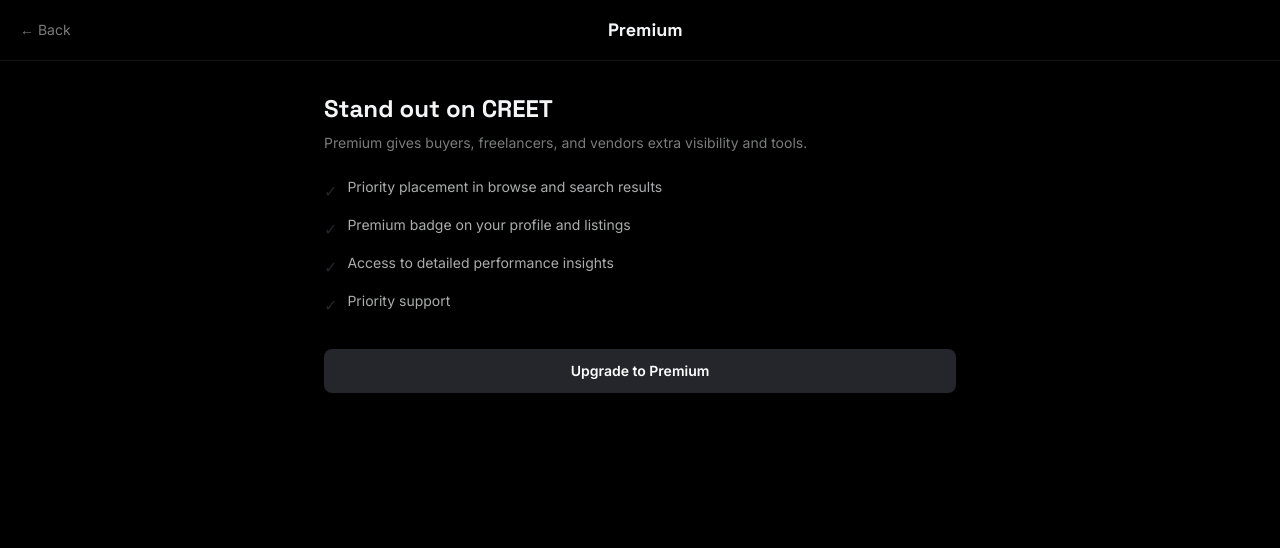
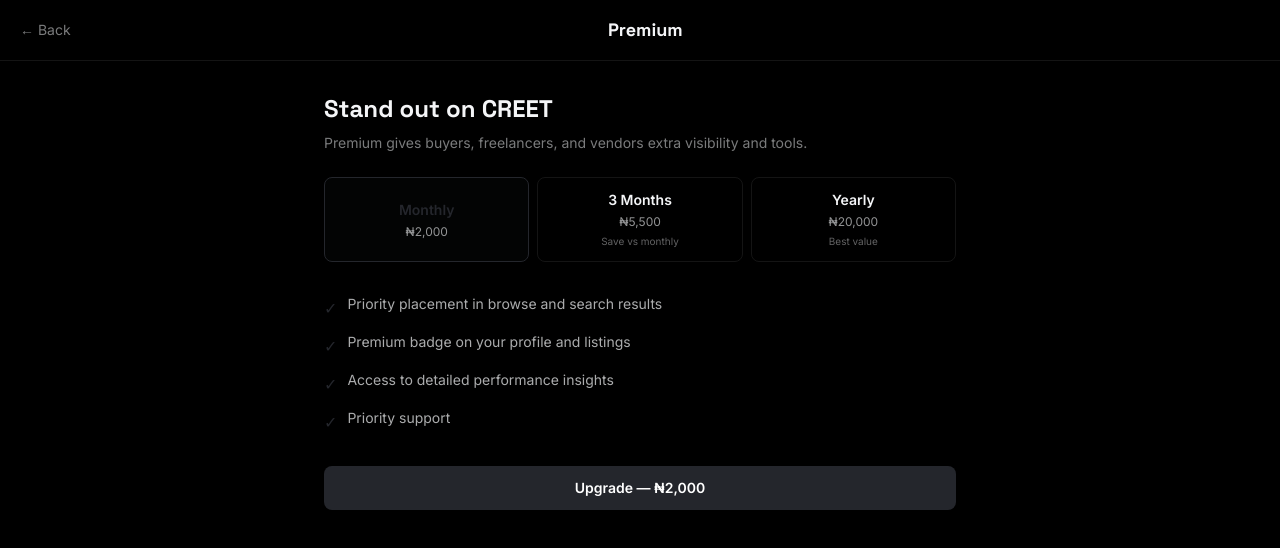
Before and after one commit to bensondivine64-create/creet, a Next.js app: page /premium in a window 1280 px wide. Shown: the top 548 px of the page. Built offline with nearby package versions, Linux system fonts and the light colour scheme; no server answers.

Commit message:
Add premium plan selection and Flutterwave inline checkout

```diff
--- a/src/app/premium/page.tsx
+++ b/src/app/premium/page.tsx
@@ -1,6 +1,21 @@
 'use client';
 
+import { useEffect, useState } from 'react';
+import { useRouter } from 'next/navigation';
 import Link from 'next/link';
+import { initiatePremium, verifyPremium, PremiumPlan } from '@/lib/payments';
+
+declare global {
+  interface Window {
+    FlutterwaveCheckout?: (config: Record<string, unknown>) => void;
+  }
+}
+
+const PLANS: { id: PremiumPlan; label: string; price: number; note?: string }[] = [
+  { id: 'monthly', label: 'Monthly', price: 2000 },
+  { id: 'three_months', label: '3 Months', price: 5500, note: 'Save vs monthly' },
+  { id: 'yearly', label: 'Yearly', price: 20000, note: 'Best value' },
+];
 
 const perks = [
   'Priority placement in browse and search results',
@@ -10,6 +25,63 @@ const perks = [
 ];
 
 export default function PremiumPage() {
+  const [selected, setSelected] = useState<PremiumPlan>('monthly');
+  const [loading, setLoading] = useState(false);
+  const router = useRouter();
+
+  useEffect(() => {
+    if (document.getElementById('flutterwave-script')) return;
+    const script = document.createElement('script');
+    script.id = 'flutterwave-script';
+    script.src = 'https://checkout.flutterwave.com/v3.js';
+    document.body.appendChild(script);
+  }, []);
+
+  async function handleUpgrade() {
+    setLoading(true);
+    try {
+      const init = await initiatePremium(selected);
+      if (!window.FlutterwaveCheckout) {
+        alert('Payment is still loading, please try again in a moment.');
+        setLoading(false);
+        return;
+      }
+      window.FlutterwaveCheckout({
+        public_key: init.public_key,
+        tx_ref: init.tx_ref,
+        amount: init.amount,
+        currency: init.currency,
+        payment_options: 'card,banktransfer,ussd',
+        customer: init.customer,
+        customizations: {
+          title: 'CREET Premium',
+          description: `CREET Premium — ${selected.replace('_', ' ')}`,
+        },
+        callback: async () => {
+          try {
+            const result = await verifyPremium(init.tx_ref);
+            if (result.is_premium) {
+              alert('Premium activated!');
+              router.push('/profile');
+            } else {
+              alert('Payment could not be verified. Contact support if you were charged.');
+            }
+          } catch {
+            alert('Payment could not be verified. Contact support if you were charged.');
+          } finally {
+            setLoading(false);
+          }
+        },
+        onclose: () => {
+          setLoading(false);
+        },
+      });
+    } catch {
+      alert('Could not start payment. Please try again.');
+      setLoading(false);
+    }
+  }
+
   return (
     <main className="min-h-screen bg-paper">
       <div className="flex items-center justify-between px-5 py-4 border-b border-line">
@@ -21,12 +93,29 @@ export default function PremiumPage() {
       </div>
 
       <div className="max-w-2xl mx-auto px-5 py-8">
-        <h1 className="font-display text-2xl font-bold text-fg mb-2">
-          Stand out on CREET
-        </h1>
+        <h1 className="font-display text-2xl font-bold text-fg mb-2">Stand out on CREET</h1>
         <p className="text-sm text-fg/50 mb-6">
           Premium gives buyers, freelancers, and vendors extra visibility and tools.
         </p>
+
+        <div className="grid grid-cols-3 gap-2 mb-8">
+          {PLANS.map((plan) => {
+            const active = selected === plan.id;
+            return (
+              <button
+                key={plan.id}
+                onClick={() => setSelected(plan.id)}
+                className={`rounded-lg border py-3 px-2 text-center transition-colors ${
+                  active ? 'border-blue bg-blue/10' : 'border-line'
+                }`}
+              >
+                <div className={`text-sm font-semibold ${active ? 'text-blue' : 'text-fg'}`}>{plan.label}</div>
+                <div className="text-xs text-fg/60 mt-1">₦{plan.price.toLocaleString()}</div>
+                {plan.note && <div className="text-[10px] text-fg/40 mt-1">{plan.note}</div>}
+              </button>
+            );
+          })}
+        </div>
 
         <div className="space-y-3 mb-8">
           {perks.map((perk) => (
@@ -38,10 +127,11 @@ export default function PremiumPage() {
         </div>
 
         <button
-          onClick={() => alert('Payment for Premium is coming soon.')}
-          className="w-full bg-blue hover:bg-blue-deep text-white text-sm font-semibold rounded-lg py-3 transition-colors"
+          onClick={handleUpgrade}
+          disabled={loading}
+          className="w-full bg-blue hover:bg-blue-deep disabled:opacity-60 text-white text-sm font-semibold rounded-lg py-3 transition-colors"
         >
-          Upgrade to Premium
+          {loading ? 'Processing…' : `Upgrade — ₦${PLANS.find((p) => p.id === selected)!.price.toLocaleString()}`}
         </button>
       </div>
     </main>
--- /dev/null
+++ b/src/lib/payments.ts
@@ -0,0 +1,30 @@
+import { apiCall } from '@/lib/api';
+
+export type PremiumPlan = 'monthly' | 'three_months' | 'yearly';
+
+export interface InitiatePremiumResponse {
+  tx_ref: string;
+  amount: number;
+  currency: string;
+  public_key: string;
+  customer: { email: string; name: string };
+}
+
+export function initiatePremium(plan: PremiumPlan) {
+  return apiCall<InitiatePremiumResponse>('/payments/premium/initiate', {
+    method: 'POST',
+    body: { plan },
+  });
+}
+
+export interface VerifyPremiumResponse {
+  is_premium: boolean;
+  premium_expires: string | null;
+}
+
+export function verifyPremium(tx_ref: string) {
+  return apiCall<VerifyPremiumResponse>('/payments/premium/verify', {
+    method: 'POST',
+    body: { tx_ref },
+  });
+}
```
